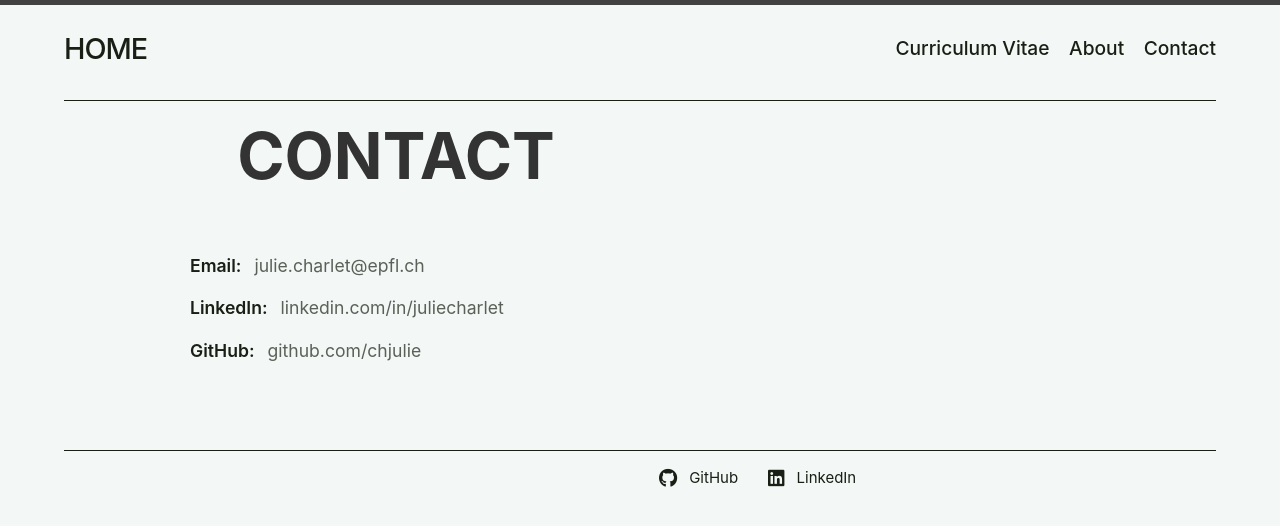
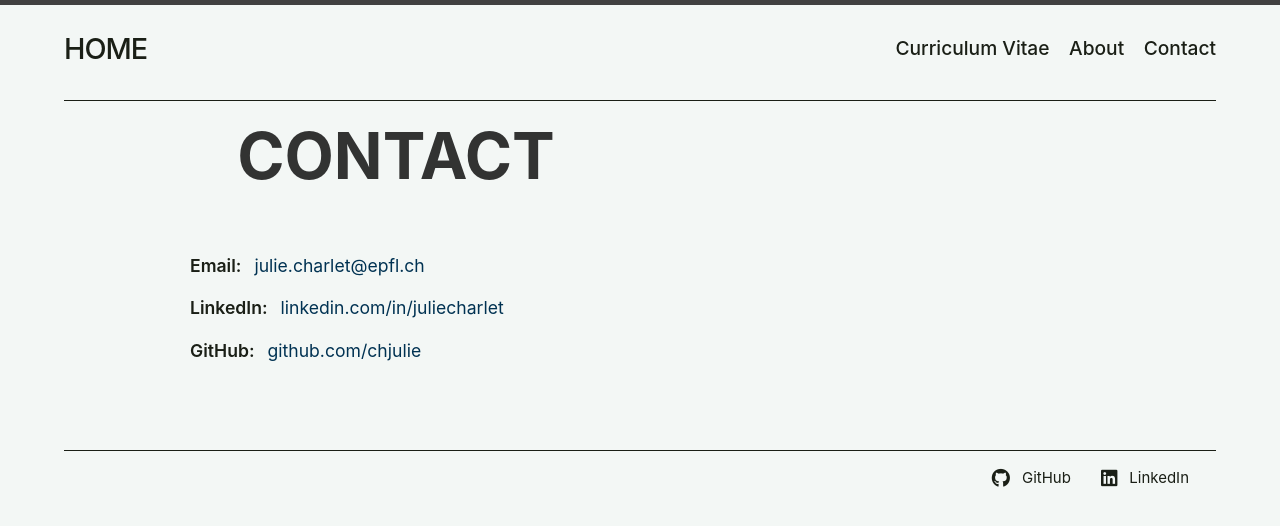
Before and after one commit to chjulie/chjulie.github.io, a Jekyll site: the page built from contact.markdown, in a window 1280 px wide. Shown: the top 526 px of the page. Built offline with Jekyll 4.4.1, drawn with Linux system fonts in a browser that asks for light colours.

Commit message:
style: align post image and perfect colors

```diff
--- a/_sass/minima/custom-styles.scss
+++ b/_sass/minima/custom-styles.scss
@@ -35,8 +35,9 @@
 $text-color: #1A1F16;
 $background-color: #F3F7F5;
 $primary-color: #C2D6CC;
-$secondary-color: #7F7F76;
+$secondary-color: #003252;
 $hover-color: #4b4c52;
+$secondary-hover: #001929;
 $default-font: 'Avenir Next';
 // $nav-font: 'Roboto', sans-serif;
 // $heading-font: 'Roboto', sans-serif;
@@ -206,9 +207,9 @@ ul.post-list li h3 a.post-link {
 
 /* Hover effect */
 ul.post-list li h3 a.post-link:hover {
-    color: $hover-color;
+    color: $secondary-color;
     /* hover colour */
-    transform: scale(1.01);
+    transform: scale(1.003);
     /* subtle slide on hover */
 }
 
@@ -256,11 +257,19 @@ ul.post-list li h3 a.post-link:hover {
 .footer-col-wrapper {
     display: flex;
     justify-content: center;
+    margin-left: 5%;
+    margin-right: 5%;
+}
+
+.footer-col description-social-wrapper {
+    display: flex;
+    justify-content: center;
+    align-items: right;
 }
 
 .site-footer .social-media-list {
     list-style: none;
-    padding: 0;
+    padding: 10%;
     margin: 0;
     display: flex;
     gap: 1rem;
@@ -272,6 +281,7 @@ ul.post-list li h3 a.post-link:hover {
     /* row direction by default */
     align-items: center;
     /* vertical align icon + text */
+    // padding-right: 10%;
     gap: 0.5rem;
     /* space between icon and text */
     position: relative;
@@ -297,7 +307,8 @@ ul.post-list li h3 a.post-link:hover {
     display: flex;
     flex-direction: column;
     /* stack all items vertically */
-    justify-content: flex-start;
+    align-items: right;
+    // justify-content: flex-end;
 }
 
 .site-footer .social-media-list {
@@ -306,6 +317,8 @@ ul.post-list li h3 a.post-link:hover {
     margin: 0;
     display: flex;
     gap: 1rem;
+    align-items: flex-end;
+    justify-content: end;
 }
 
 
@@ -330,6 +343,8 @@ ul.post-list li h3 a.post-link:hover {
 .site-footer .social-media-list .grey {
     color: inherit;
 }
+
+
 
 /**
  * Home
@@ -446,13 +461,18 @@ ul.post-list li h3 a.post-link:hover {
     /* optional: increase the global wrapper if needed */
 }
 
-/* Ensure images touch the edges of the container */
+.about-image,
+.cv-image {
+    padding-left: 5%;
+    padding-right: 1.5rem;
+}
+
 .about-image img.profile-photo,
 .cv-image img.profile-photo {
     width: 320px;
     /* slightly wider if desired */
     max-width: 100%;
-    margin-top: 2.5vw;
+    margin: 2.5vw;
 }
 
 /**
@@ -779,18 +799,26 @@ ul.post-list li h3 a.post-link:hover {
     /* optional label color */
 }
 
-.contact-link {
-    color: rgba($text-color, 0.7);
+.contact-link,
+.contact-link:visited {
+    color: $secondary-color;
     /* link color */
     text-decoration: none;
     transition: color 0.3s ease, transform 0.2s ease;
 }
 
 .contact-link:hover {
-    color: $hover-color;
+    color: $secondary-hover;
     /* hover highlight */
-    transform: scale(1.01);
+    transform: scale(1.05);
     ;
+}
+
+.contact-link,
+.contact-link:visited,
+.contact-link:hover,
+.contact-link:active {
+    text-decoration: none;
 }
 
 
--- a/contact.markdown
+++ b/contact.markdown
@@ -16,14 +16,10 @@ layout: base
       <span class="contact-label">Email:</span>
       <a href="mailto:julie.charlet@epfl.ch" class="contact-link">julie.charlet@epfl.ch</a>
     </li>
-
-    <!-- LinkedIn -->
     <li>
       <span class="contact-label">LinkedIn:</span>
       <a href="https://www.linkedin.com/in/juliecharlet/" target="_blank" class="contact-link">linkedin.com/in/juliecharlet</a>
     </li>
-
-    <!-- GitHub -->
     <li>
       <span class="contact-label">GitHub:</span>
       <a href="https://github.com/chjulie" target="_blank" class="contact-link">github.com/chjulie</a>
```
Also changed, not shown: _posts/2025-12-25-multimodal-dl-ecology.md (+2 -2 lines), _posts/2026-01-05-rcnn-solar-jets.md (+2 -2 lines).
